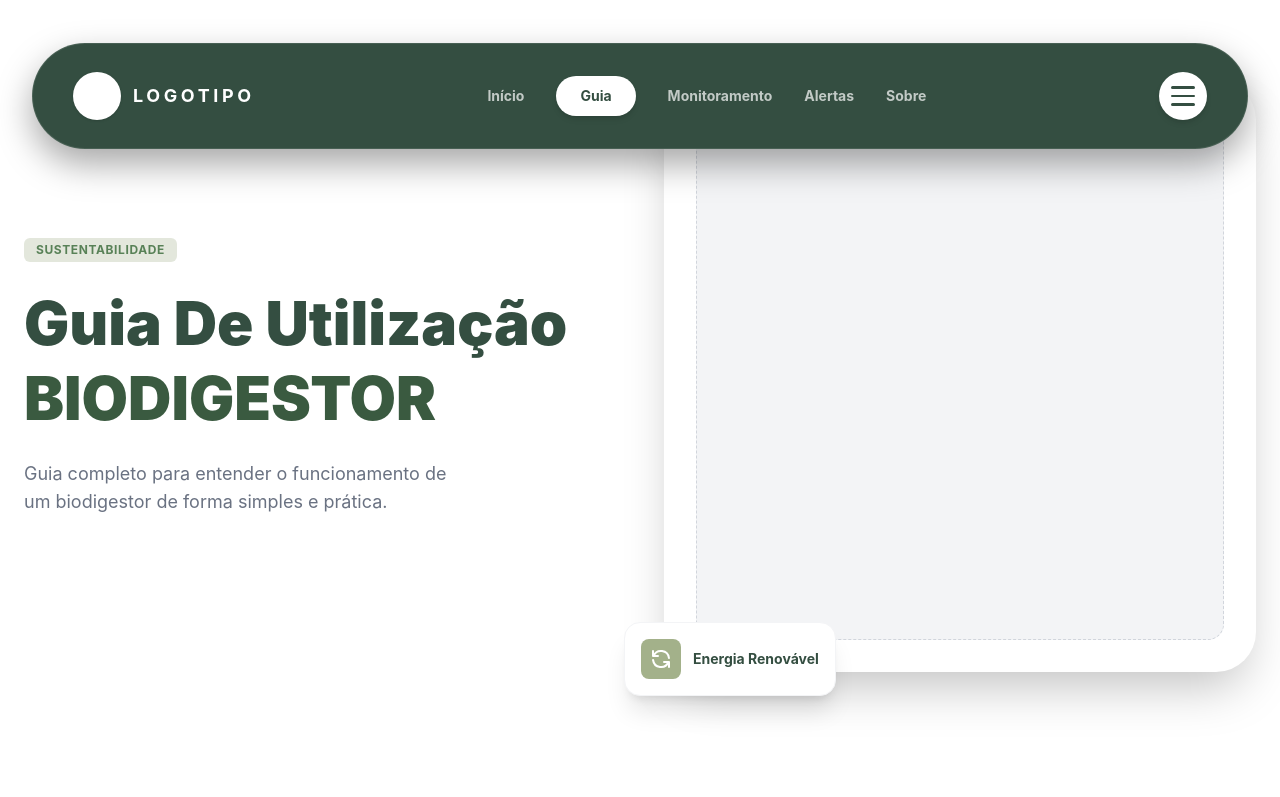
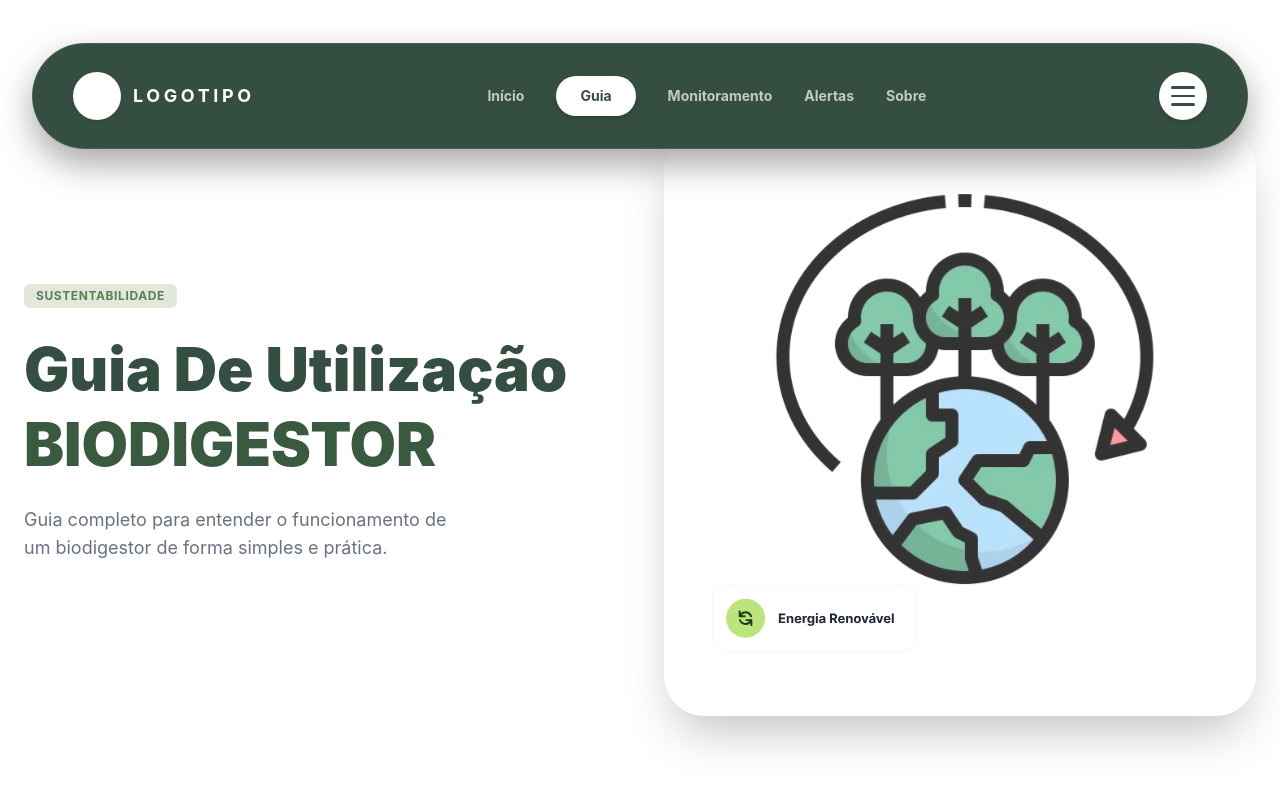
Before and after one commit to Alexandrediasss/EcoFlux, a React (Vite) app: page /guia in a window 1280 px wide. Shown: the top 797 px of the page. Built offline with nearby package versions, Linux system fonts and the light colour scheme.

Commit message:
Atualizando imagem

```diff
--- a/src/pages/Guia/components/conceito_biodigestor.tsx
+++ /dev/null
@@ -1,59 +0,0 @@
-import React from 'react';
-
-const GuiaBiodigestor: React.FC = () => {
-  return (
-    // Removido o min-h-screen e o header para não conflitar com o layout global
-    <div className="font-sans text-[#1a2e1a] overflow-x-hidden">
-
-      {/* Hero Section - Ajustado o padding top para encaixar abaixo da sua Navbar global */}
-      <main className="pt-10 md:pt-20 px-6 max-w-7xl mx-auto">
-        <div className="flex flex-col md:grid md:grid-cols-2 gap-12 items-center">
-
-          {/* Lado Esquerdo: Conteúdo */}
-          <section className="text-center md:text-left order-2 md:order-1">
-            <span className="inline-block bg-[#a3b18a]/30 text-[#588157] px-3 py-1 rounded-md text-xs font-bold uppercase tracking-wider">
-              Sustentabilidade
-            </span>
-            <h1 className="text-4xl sm:text-5xl md:text-6xl font-black text-[#344e41] mt-4 md:mt-6 leading-tight">
-              Guia De Utilização <br />
-              <span className="text-[#3a5a40]">BIODIGESTOR</span>
-            </h1>
-            <p className="text-gray-500 mt-4 md:mt-6 max-w-md mx-auto md:mx-0 text-base md:text-lg">
-              Guia completo para entender o funcionamento de um biodigestor de forma simples e prática.
-            </p>
-          </section>
-
-          {/* Lado Direito: Ilustração */}
-          <div className="relative flex justify-center order-1 md:order-2 w-full max-w-[300px] md:max-w-full mx-auto">
-            <div className="bg-white p-6 md:p-8 rounded-[30px] md:rounded-[40px] shadow-2xl relative z-10 w-full">
-              {/* Espaço para a imagem */}
-              <div className="w-full aspect-square bg-gray-100 rounded-2xl flex items-center justify-center border border-dashed border-gray-300">
-                 <span className="text-gray-400 text-xs text-center px-4 italic"></span>
-              </div>
-
-              {/* Badge Flutuante */}
-              <div className="absolute -bottom-4 -left-4 md:-bottom-6 md:-left-10 bg-white p-3 md:p-4 rounded-xl md:rounded-2xl shadow-xl flex items-center gap-2 md:gap-3 border border-gray-100 min-w-[150px]">
-                <div className="bg-[#a3b18a] p-1.5 md:p-2 rounded-lg shrink-0">
-                  <svg className="w-4 h-4 md:w-6 md:h-6 text-white" fill="none" viewBox="0 0 24 24" stroke="currentColor">
-                    <path strokeLinecap="round" strokeLinejoin="round" strokeWidth={2} d="M4 4v5h.582m15.356 2A8.001 8.001 0 004.582 9m0 0H9m11 11v-5h-.581m0 0a8.003 8.003 0 01-15.357-2m15.357 2H15" />
-                  </svg>
-                </div>
-                <span className="font-bold text-[#344e41] text-[10px] md:text-sm whitespace-nowrap">Energia Renovável</span>
-              </div>
-            </div>
-          </div>
-        </div>
-
-        {/* Seção "O Que É" */}
-        <section className="mt-20 md:mt-32 max-w-2xl text-center md:text-left pb-20">
-          <h2 className="text-3xl md:text-4xl font-black text-[#3a5a40] mb-6 md:mb-8 ">O QUE É</h2>
-          <p className="text-lg md:text-xl font-medium leading-relaxed text-gray-800">
-            Um sistema que transforma resíduos orgânicos em gás e fertilizante. Ele funciona por meio da decomposição da matéria sem presença de oxigênio. O gás gerado pode ser usado como energia de forma sustentável.
-          </p>
-        </section>
-      </main>
-    </div>
-  );
-};
-
-export default GuiaBiodigestor;
--- /dev/null
+++ b/src/pages/Guia/components/inicio.tsx
@@ -0,0 +1,50 @@
+import React from 'react';
+// Subimos 3 níveis para chegar na src e entrar na estrutura de assets/Guia
+import imagemBiodigestor from '../../../assets/Guia/Container.svg';
+
+const GuiaBiodigestor: React.FC = () => {
+  return (
+    <div className="font-sans text-[#1a2e1a] overflow-x-hidden">
+      <main className="pt-24 md:pt-32 px-6 max-w-7xl mx-auto">
+        <div className="flex flex-col md:grid md:grid-cols-2 gap-12 items-center">
+
+          <section className="text-center md:text-left order-2 md:order-1">
+            <span className="inline-block bg-[#a3b18a]/30 text-[#588157] px-3 py-1 rounded-md text-xs font-bold uppercase tracking-wider">
+              Sustentabilidade
+            </span>
+            <h1 className="text-4xl sm:text-5xl md:text-6xl font-black text-[#344e41] mt-4 md:mt-6 leading-tight">
+              Guia De Utilização <br />
+              <span className="text-[#3a5a40]">BIODIGESTOR</span>
+            </h1>
+            <p className="text-gray-500 mt-4 md:mt-6 max-w-md mx-auto md:mx-0 text-base md:text-lg">
+              Guia completo para entender o funcionamento de um biodigestor de forma simples e prática.
+            </p>
+          </section>
+
+          <div className="relative flex justify-center order-1 md:order-2 w-full max-w-[400px] md:max-w-full mx-auto">
+            <div className="bg-white p-6 md:p-8 rounded-[30px] md:rounded-[40px] shadow-2xl relative z-10 w-full flex items-center justify-center">
+
+              {/* Usando a variável com o caminho corrigido */}
+              <img
+                src={imagemBiodigestor}
+                alt="Ilustração do Biodigestor"
+                className="w-full h-auto object-contain"
+              />
+
+
+            </div>
+          </div>
+        </div>
+
+        <section className="mt-20 md:mt-32 max-w-2xl text-center md:text-left pb-20">
+          <h2 className="text-3xl md:text-4xl font-black text-[#3a5a40] mb-6 md:mb-8 ">O QUE É</h2>
+          <p className="text-lg md:text-xl font-medium leading-relaxed text-gray-800">
+            Um sistema que transforma resíduos orgânicos em gás e fertilizante. Ele funciona por meio da decomposição da matéria sem presença de oxigênio. O gás gerado pode ser usado como energia de forma sustentável.
+          </p>
+        </section>
+      </main>
+    </div>
+  );
+};
+
+export default GuiaBiodigestor;
--- a/src/pages/Guia/index.tsx
+++ b/src/pages/Guia/index.tsx
@@ -1,6 +1,6 @@
 import React from "react";
 // Importa o componente que contém todo o seu código
-import GuiaBiodigestor from "./components/conceito_biodigestor";
+import GuiaBiodigestor from "./components/inicio.tsx";
 
 const GuiaPage: React.FC = () => {
     return (
```
Also changed, not shown: src/assets/Guia/Container.svg (added).
